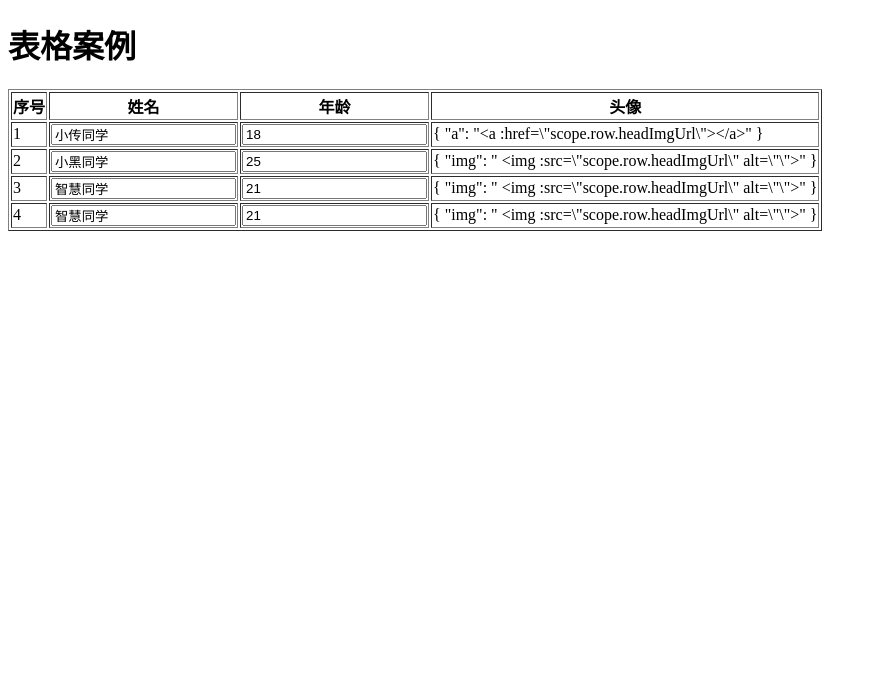
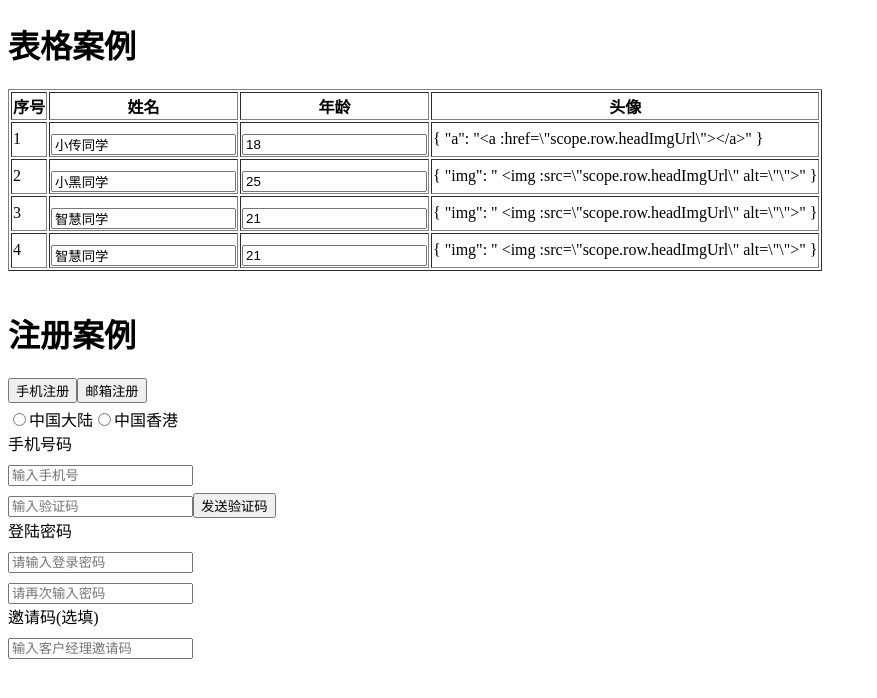
Before and after one commit to princesskelly227/vue-day6, a Vue app: page / in a window 1280 px wide. Shown: the top 698 px of the page, without its empty margins (0-877 px from the left). Built offline with nearby package versions, Linux system fonts and the light colour scheme.

Commit message:
登录页面完成

```diff
--- a/src/App.vue
+++ b/src/App.vue
@@ -2,15 +2,22 @@
   <div>
     <h1>表格案例</h1>
     <MyTable></MyTable>
+
+    <br />
+    <h1>注册案例</h1>
+    <MyReg></MyReg>
   </div>
 </template>
 
 <script>
 // 引入表格
 import MyTable from './viwes/MyTable.vue';
+//
+import MyReg from './viwes/Myreg.vue';
 export default {
   components: {
     MyTable,
+    MyReg,
   },
 };
 </script>
--- /dev/null
+++ b/src/components/MyRegister/MyEmail.vue
@@ -0,0 +1,23 @@
+<template>
+  <div>
+    <form>
+      <slot name="radio"></slot>
+      <span>邮箱账号</span><br />
+      <input type="text" placeholder="输入邮箱" /><br />
+      <input type="text" placeholder="邮箱验证码" />
+      <button @click.prevent>发送验证码</button> <br />
+      <slot name="pass"></slot>
+      <slot name="invitation"></slot>
+    </form>
+  </div>
+</template>
+
+<script>
+export default {};
+</script>
+
+<style>
+input {
+  margin-top: 10px;
+}
+</style>
--- /dev/null
+++ b/src/components/MyRegister/MyIponeReg.vue
@@ -0,0 +1,24 @@
+<template>
+  <div>
+    <form>
+      <slot name="radio"></slot>
+
+      <span>手机号码</span><br />
+      <input type="text" placeholder="输入手机号" /><br />
+      <input type="text" placeholder="输入验证码" />
+      <button @click.prevent    >发送验证码</button> <br />
+      <slot name="pass"></slot>
+      <slot name="invitation"></slot>
+    </form>
+  </div>
+</template>
+
+<script>
+export default {};
+</script>
+
+<style>
+input {
+  margin-top: 10px;
+}
+</style>
--- /dev/null
+++ b/src/viwes/Myreg.vue
@@ -0,0 +1,48 @@
+<template>
+  <div>
+    <button @click="comName = 'MyIponeReg'">手机注册</button>
+    <button @click="comName = 'MyEmail'">邮箱注册</button>
+    <br />
+
+    <keep-alive>
+      <component :is="comName">
+        <!-- 地址 -->
+        <template v-slot:radio>
+          <input type="radio" name="sex" /><span>中国大陆</span>
+          <input type="radio" name="sex" /><span>中国香港</span><br />
+        </template>
+        <!-- 密码 -->
+        <template #pass>
+          <span>登陆密码</span><br />
+          <input type="password" placeholder="请输入登录密码" /> <br />
+          <input type="password" placeholder="请再次输入密码" /><br />
+        </template>
+        <!-- 邀请 -->
+        <template #invitation>
+          <span>邀请码(选填)</span><br />
+          <input type="text" placeholder="输入客户经理邀请码" /> <br />
+        </template>
+
+        <MyEmail></MyEmail>
+      </component>
+    </keep-alive>
+  </div>
+</template>
+
+<script>
+import MyEmail from '../components/MyRegister/MyEmail.vue';
+import MyIponeReg from '../components/MyRegister/MyIponeReg.vue';
+export default {
+  data() {
+    return {
+      comName: 'MyIponeReg',
+    };
+  },
+  components: {
+    MyEmail,
+    MyIponeReg,
+  },
+};
+</script>
+
+<style></style>
```
